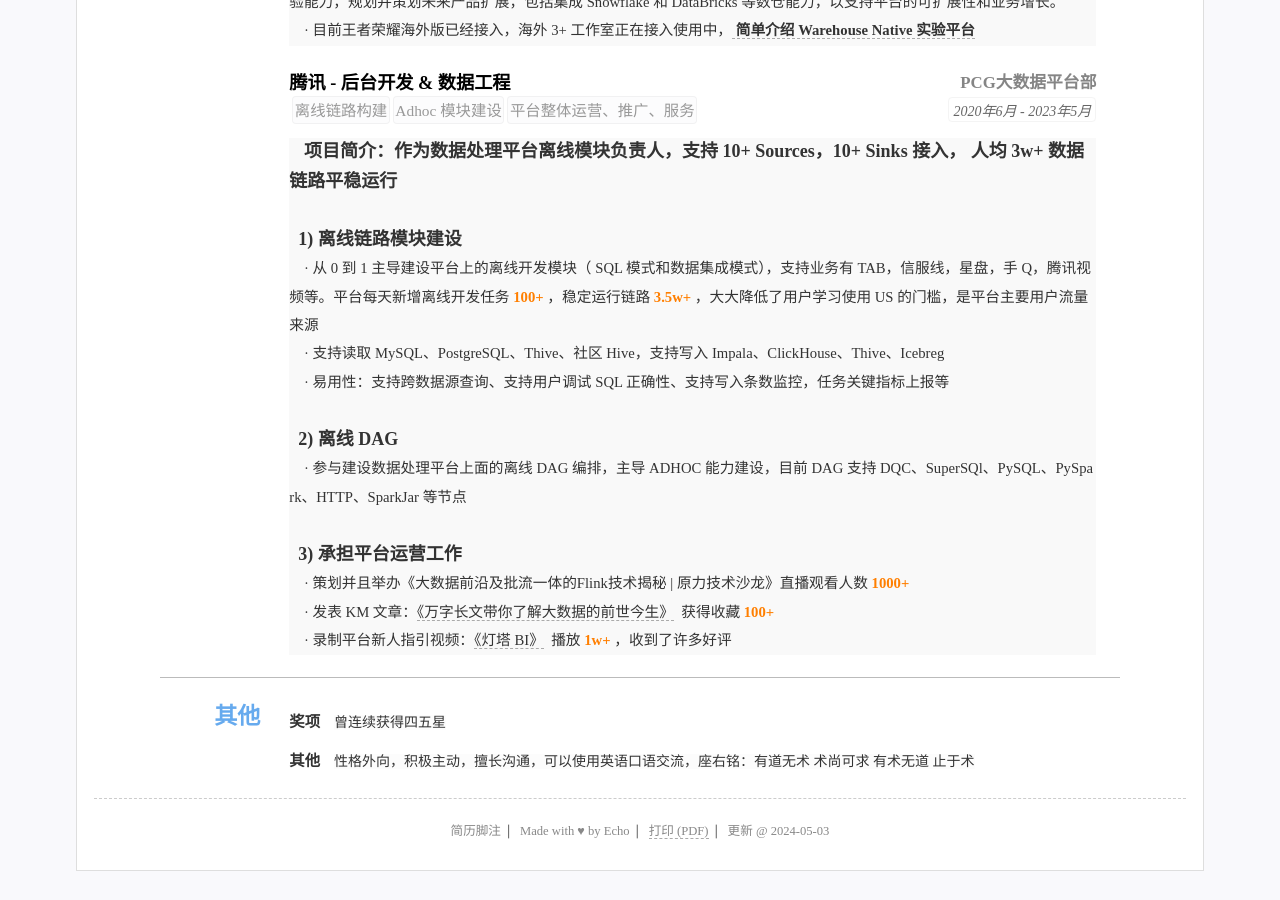
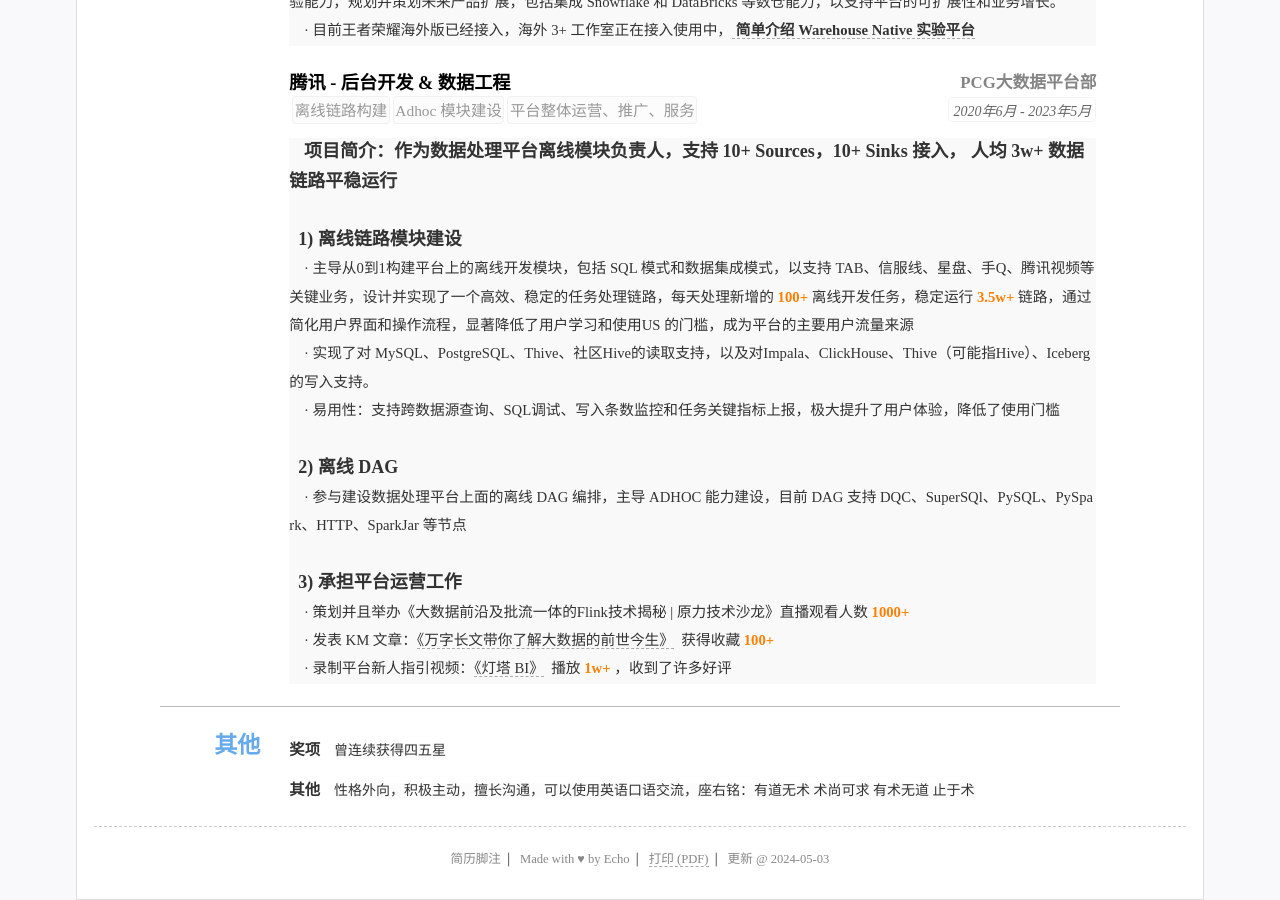
Before and after one commit to kuailexiaoshenxian/cn-wx-cv, a Jekyll site: the page built from index.html, in a window 1280 px wide and 900 px high, scrolled down 1205 px. Built offline with Jekyll 4.4.1, drawn with Linux system fonts in a browser that asks for light colours.

Commit message:
Update resume.yml

```diff
--- a/_data/resume.yml
+++ b/_data/resume.yml
@@ -131,9 +131,9 @@ main: #简历主要内容，
     detail: <font face="等线"><font size=4><strong>项目简介：作为数据处理平台离线模块负责人，支持 10+ Sources，10+ Sinks 接入， 人均 3w+ 数据链路平稳运行</strong></font></font> <br>  &nbsp &nbsp
             <br>
             <font face="等线"><font size=4><strong> &nbsp 1) 离线链路模块建设</strong></font> <br>  &nbsp &nbsp
-            · 从 0 到 1 主导建设平台上的离线开发模块（ SQL 模式和数据集成模式），支持业务有 TAB，信服线，星盘，手 Q，腾讯视频等。平台每天新增离线开发任务<font color=#FF7F00><strong> 100+ </strong></font>，稳定运行链路<font color=#FF7F00><strong> 3.5w+ </strong></font>，大大降低了用户学习使用 US 的门槛，是平台主要用户流量来源<br> &nbsp &nbsp
-            · 支持读取 MySQL、PostgreSQL、Thive、社区 Hive，支持写入 Impala、ClickHouse、Thive、Icebreg<br> &nbsp &nbsp
-            · 易用性：支持跨数据源查询、支持用户调试 SQL 正确性、支持写入条数监控，任务关键指标上报等<br> &nbsp &nbsp
+            · 主导从0到1构建平台上的离线开发模块，包括 SQL 模式和数据集成模式，以支持 TAB、信服线、星盘、手Q、腾讯视频等关键业务，设计并实现了一个高效、稳定的任务处理链路，每天处理新增的<font color=#FF7F00><strong> 100+ </strong></font>离线开发任务，稳定运行 <font color=#FF7F00><strong> 3.5w+ </strong></font> 链路，通过简化用户界面和操作流程，显著降低了用户学习和使用US 的门槛，成为平台的主要用户流量来源 <br> &nbsp &nbsp
+            · 实现了对 MySQL、PostgreSQL、Thive、社区Hive的读取支持，以及对Impala、ClickHouse、Thive（可能指Hive）、Iceberg的写入支持。<br> &nbsp &nbsp
+            · 易用性：支持跨数据源查询、SQL调试、写入条数监控和任务关键指标上报，极大提升了用户体验，降低了使用门槛<br> &nbsp &nbsp
             <br>
             <font face="等线"><font size=4><strong> &nbsp 2) 离线 DAG</strong></font>  <br>  &nbsp &nbsp
             · 参与建设数据处理平台上面的离线 DAG 编排，主导 ADHOC 能力建设，目前 DAG 支持 DQC、SuperSQl、PySQL、PySpark、HTTP、SparkJar 等节点 <br>  &nbsp &nbsp
```
